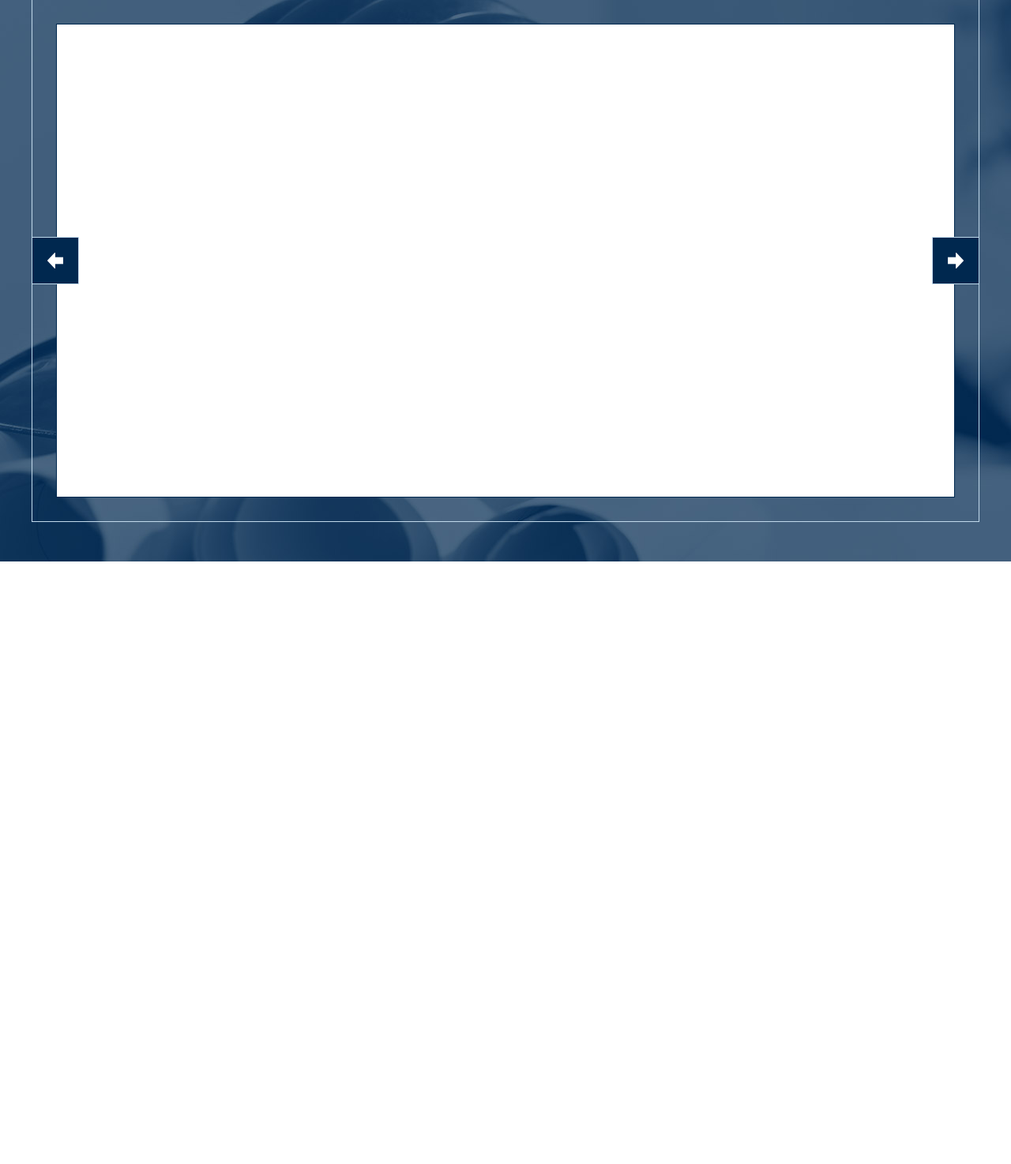
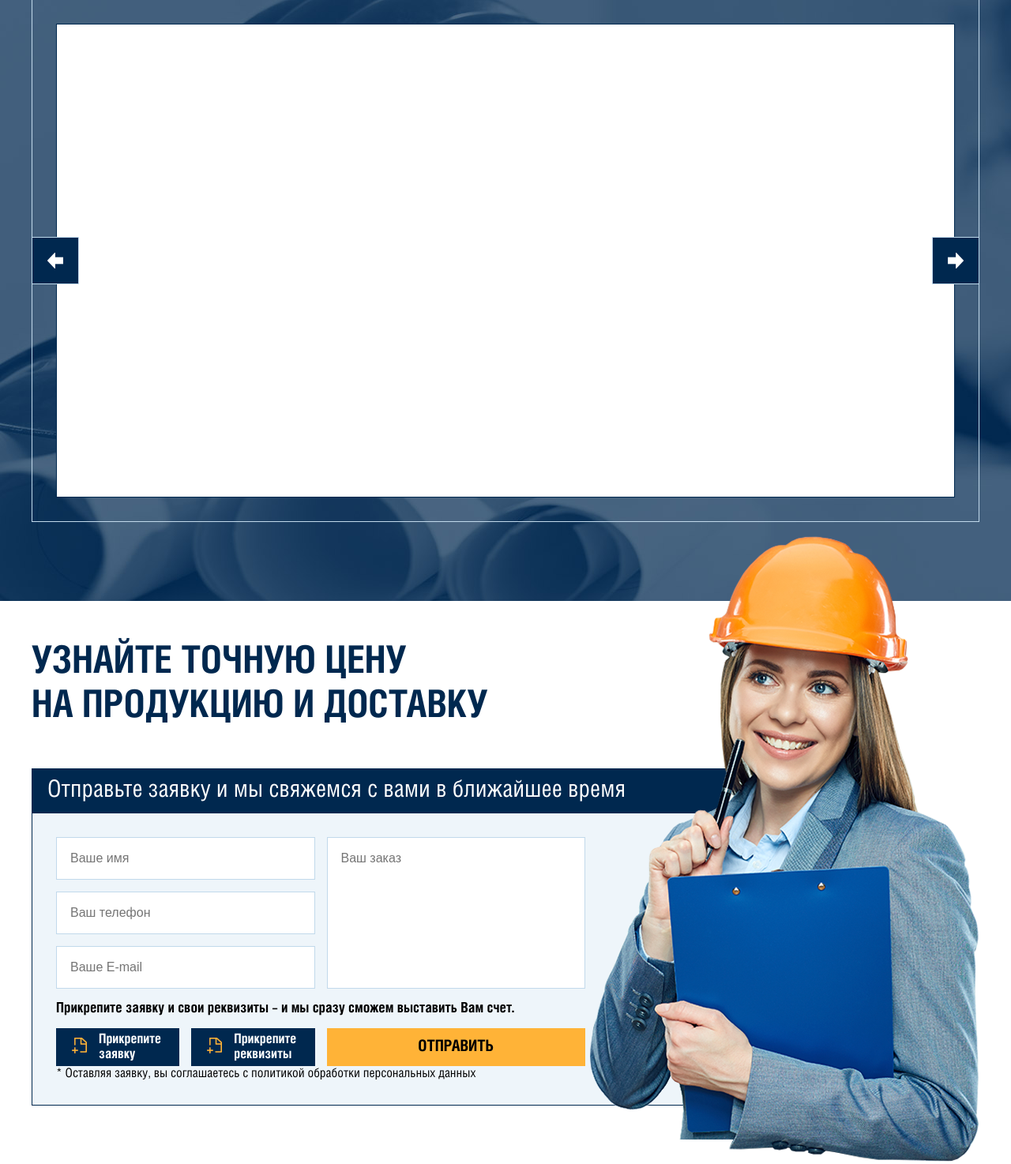
Before and after one commit to Wasth/riannagroup-landing, a PHP site: page / in a window 1280 px wide. Shown: the part 4123-5597 px from the top of the page at 79% size. Before the commit the page ends 4834 px from the top, so only its background shows below. Run offline with PHP 8.4, Linux system fonts and the light colour scheme; some web fonts are replaced.

Commit message:
block with another form was added

```diff
--- a/css/style.css
+++ b/css/style.css
@@ -169,7 +169,14 @@
     float: left;
     border-right: 1px solid white;
 }
-
+@media (max-width: 1125px) {
+    #mainGirl {
+        display: none;
+    }
+    #main form {
+        max-width: 610px;
+    }
+}
 /* new supplier */
 #newSupplier {
     background-image: url('../img/newsupplier.jpg');
@@ -357,7 +364,8 @@
 /*scheme slider*/
 #schemeSlider {
     background-image: url('../img/schemeslider.jpg');
-    padding: 50px 0;
+    padding-top: 50px;
+    padding-bottom: 100px;
 }
 #schemeSlider h1 {
     text-align: center;
@@ -407,3 +415,91 @@
 #schemeSlider .arrow.right:hover {
     background-image: url('../img/right.png');
 }
+/* zayavka block */
+
+#zayavka {
+    padding: 50px 0;
+    height: 582px;
+}
+#zayavka .container {
+    position: relative;
+}
+#zayavka h1 {
+    font-size: 48px;
+    text-transform: uppercase;
+    color: #00284f;
+    margin-bottom: 50px;
+}
+#zayavka h2 {
+    padding: 10px;
+    padding-left: 20px;
+    font-size: 30px;
+    font-weight: normal;
+    background-color: #00284f;
+    color: #fff;
+    width: 1000px;
+}
+#zayavka h3 {
+    font-size: 18px;
+    margin-bottom: 15px;
+}
+#girl {
+    position: absolute;
+    top: -132px;
+    left: 707px;
+}
+#zayavka form {
+    width: 998px;
+    padding: 30px;
+    background-color: #eef5fa;
+    border: 1px solid #00284f;
+}
+#zayavka .row {
+    display: grid;
+    grid-template-columns: repeat(2, 1fr);
+    width: 670px;
+    grid-gap: 15px;
+}
+#zayavka .col input, #zayavka .col textarea{
+    display: block;
+    width: calc(100% - 36px);
+    border: 1px solid #c1d9eb;
+    padding: 17px;
+    font-size: 16px;
+    font-weight: 100;
+    margin-bottom:15px;
+}
+#zayavka .col textarea {
+    resize: none;
+    height: calc(100% - 51px);
+}
+#zayavka input[type=file] {
+    display: none;
+}
+#zayavka label div{
+    padding-right: 15px;
+    padding-left: 15px;
+    margin-top: 7px;
+    float: left;
+}
+#zayavka label {
+    padding: 5px;
+    background-color: #00284f;
+    color: #fff;
+    font-weight: bold;
+    font-size: 17px;
+}
+#zayavka .col.row-2 {
+    display: grid;
+    grid-template-columns: repeat(2, 1fr);
+    grid-gap: 15px;
+}
+#zayavka button[type=submit] {
+    width: 100%;
+    height: 100%;
+    background-color: #ffb337;
+    color: #000;
+    font-size: 20px;
+    border: 0;
+    font-weight: bold;
+}
--- a/index.html
+++ b/index.html
@@ -38,7 +38,7 @@
                     <input type="text" name="name" placeholder="Ваше имя"> <input type="text" name="phone" placeholder="Ваш телефон"> <input type="text" name="email" placeholder="Ваше E-mail">
                 </div>
                 <textarea name="ordertext" placeholder="Ваш заказ"></textarea>
-                <input type="file" id="order"><input type="file" id="rekv">
+                <input type="file" name="order" id="order"><input type="file" name="rekv" id="rekv">
                 <div class="row-3">
                     <label for="order">
                         <div><img src="img/newfile.png" alt=""></div>Прикрепите заявку</label>
@@ -170,5 +170,44 @@
         </div>
     </div>
 
+    <div id="zayavka" class="wrapper">
+        <div class="container">
+            <img src="img/girl2.png" alt="girl" id="girl" class="f-right">
+            <h1>Узнайте точную цену<br>
+                на продукцию и доставку</h1>
+            <h2>Отправьте заявку и мы свяжемся с вами в ближайшее время</h2>
+            <form method="post">
+                <div class="row">
+                    <div class="col">
+                        <input type="text" name="name" placeholder="Ваше имя"> <input type="text" name="phone" placeholder="Ваш телефон"> <input type="text" name="email" placeholder="Ваше E-mail">
+                    </div>
+                    <div class="col">
+                        <textarea name="ordertext" placeholder="Ваш заказ"></textarea>
+                    </div>
+                </div>
+                <h3>Прикрепите заявку и свои реквизиты – и мы сразу сможем выставить Вам счет.</h3>
+                <input type="file" name="order" id="order2"><input type="file" name="rekv" id="rekv2">
+                <div class="row">
+                    <div class="col row-2">
+                        <label for="order2">
+                            <div><img src="img/newfile2.png" alt=""></div>
+                            Прикрепите заявку
+                        </label>
+                        <label for="rekv2">
+                            <div><img src="img/newfile2.png" alt=""></div>
+                            Прикрепите реквизиты
+                        </label>
+                    </div>
+                    <div class="col">
+                        <button type="submit">ОТПРАВИТЬ</button>
+                    </div>
+                </div>
+                <p>* Оставляя заявку, вы соглашаетесь с политикой обработки персональных данных</p>
+            </form>
+        </div>
+    </div>
+
+
+    <div id="prosto"></div>
 </body>
 </html>
```
Also changed, not shown: img/girl2.png (added), img/newfile2.png (added).
